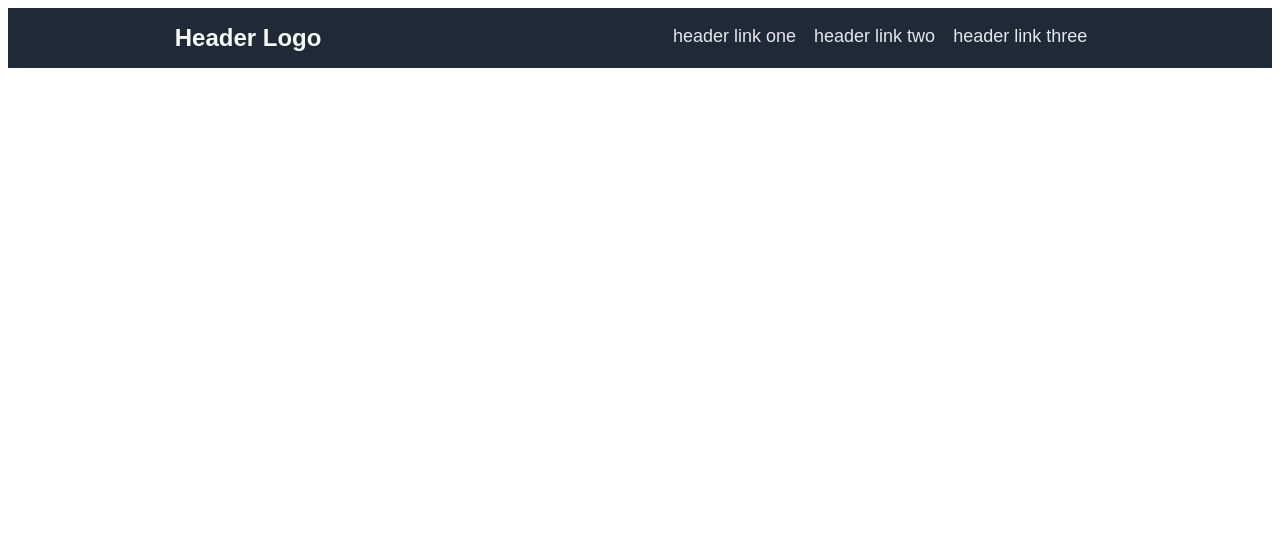
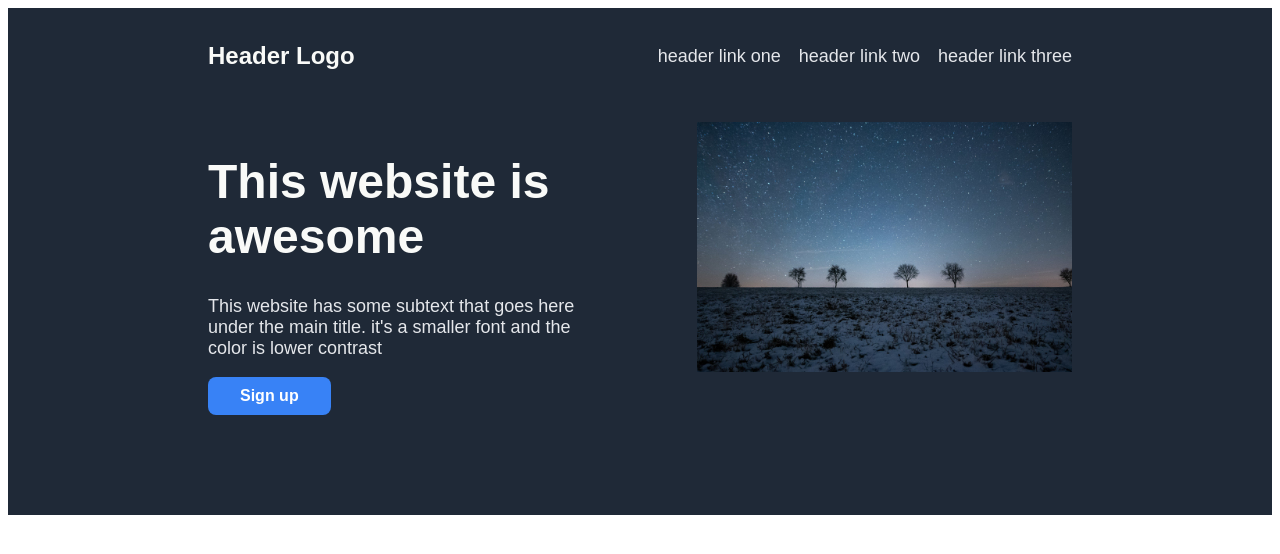
Before and after one commit to lucaspelepek/ODIN-PROC1, a plain HTML site: page index.html in a window 1280 px wide. Drawn offline with Linux system fonts and the light colour scheme.

Commit message:
Hero Complete

```diff
--- a/index.html
+++ b/index.html
@@ -1,5 +1,6 @@
 <!DOCTYPE html>
 <html lang="en">
+
 <head>
     <link rel="stylesheet" href="style.css">
     <meta charset="UTF-8">
@@ -7,6 +8,7 @@
     <meta name="viewport" content="width=device-width, initial-scale=1.0">
     <title>Document</title>
 </head>
+
 <body>
     <header>
         <h1 id="header-logo">Header Logo</h1>
@@ -16,5 +18,16 @@
             <a href="">header link three</a>
         </div>
     </header>
+    <div class="hero">
+        <div id="main-hero-text" class="hero-inside-text, hero-secondary-text">
+            <h1 id="hero-main-text">This website is awesome</h1>
+            <p>This website has some subtext that goes here under the main title. it's a smaller font and the color is
+                lower
+                contrast</p>
+            <button>Sign up</button>
+        </div>
+        <img src="./images/night-sky.jpg" alt="night sky">
+    </div>
 </body>
+
 </html>
--- a/style.css
+++ b/style.css
@@ -2,21 +2,43 @@ body {
     font-family: sans-serif;
 }
 
-header {
+header,
+.hero {
     background-color: #1F2937;
     display: flex;
-    justify-content: space-around;
+    justify-content: space-between;
+    padding: 18px;
+    padding-inline: 200px;
 }
 
-#links {
-    padding: 18px;
-    gap: 18px;
-    display: flex;
+#main-hero-text {
+    padding-right: 100px;
+}
+
+.hero {
+    padding-bottom: 100px;
+}
+
+#hero-main-text {
+    font-size: 48px;
+    color: #f9faf8;
+    font-weight: bolder;
 }
 
 .hero-secondary-text {
     font-size: 18px;
     color: #e5e7eb;
+}
+
+img {
+    width: 800px;
+    height: 250px;
+}
+
+#links {
+    gap: 18px;
+    display: flex;
+    align-items: center;
 }
 
 #header-logo {
@@ -28,3 +50,16 @@ a {
     text-decoration: none;
     color: #e5e7eb;
 }
+
+button {
+    background-color: #3882f6;
+    border: none;
+    color: white;
+    padding: 10px 32px;
+    text-align: center;
+    text-decoration: none;
+    display: inline-block;
+    font-size: 16px;
+    font-weight: bold;
+    border-radius: 8px;
+}
```
Also changed, not shown: images/night-sky.jpg (added).
